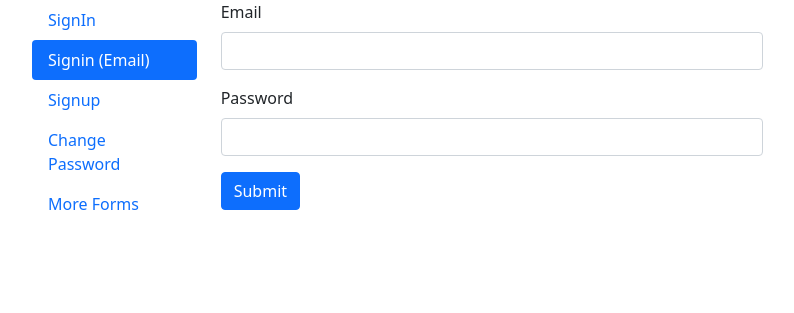
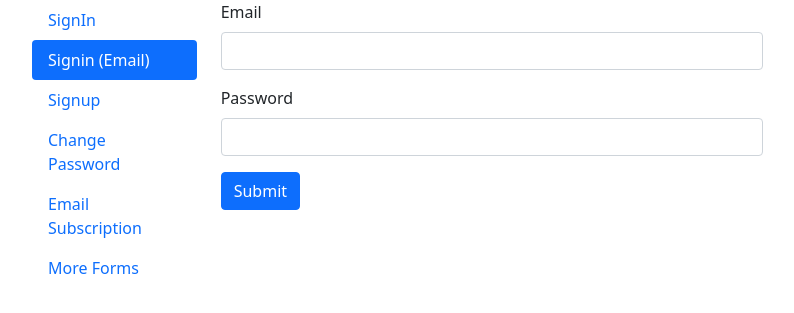
Before and after one commit to persidskiy/ibro-samples, a Flask app: page /forms/signin-email in a window 1280 px wide. Shown: the part 63-376 px from the top of the page, without its empty margins (54-848 px from the left). Run offline with Flask 2, Linux system fonts and the light colour scheme; some libraries are stand-ins or nearby versions.

Commit message:
email subscription

```diff
--- a/web/src/forms.py
+++ b/web/src/forms.py
@@ -45,6 +45,14 @@ def change_password():
         page_title="Change Password",
     )
 
+@bp.route("/email-subscription")
+def email_subscription():
+    return render_template(
+        "forms/email_subscription.html",
+        menu="forms",
+        forms_menu="email_subscription",
+        page_title="Email Subscription",
+    )
 
 def respond_to_submit():
     form_json_str = json.dumps(request.form.to_dict(), indent=2)
@@ -79,3 +87,8 @@ def handle_signup():
 @bp.route("/handle-change", methods=["POST"])
 def handle_change():
     return respond_to_submit()
+
+
+@bp.route("/handle-form", methods=["POST"])
+def handle_form():
+    return respond_to_submit()
--- a/web/src/templates/forms/forms_common.html
+++ b/web/src/templates/forms/forms_common.html
@@ -12,6 +12,8 @@
                 href="{{ url_for('forms.signup_username') }}">Signup</a>
             <a class="nav-link {%if forms_menu == 'change_password' %}active{% endif %}"
                 href="{{ url_for('forms.change_password') }}">Change Password</a>
+            <a class="nav-link {%if forms_menu == 'email_subscription' %}active{% endif %}"
+                href="{{ url_for('forms.email_subscription') }}">Email Subscription</a>
             <a class="nav-link {%if forms_menu == 'more_forms' %}active{% endif %}"
                 href="{{ url_for('forms.more') }}">More Forms</a>
         </div>
```
Also changed, not shown: web/src/templates/forms/email_subscription.html (added, +12 -0 lines), web/tests/run_tests.py (+1 -0 lines).
